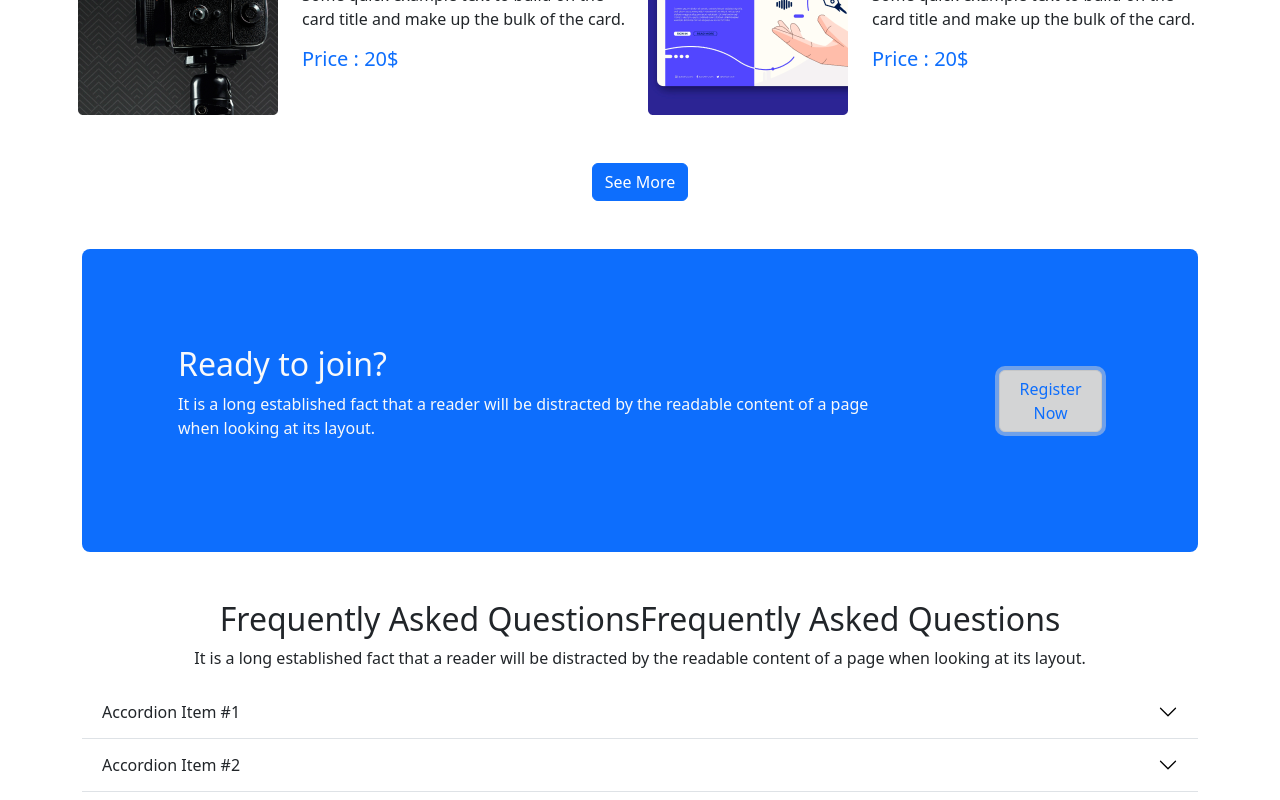
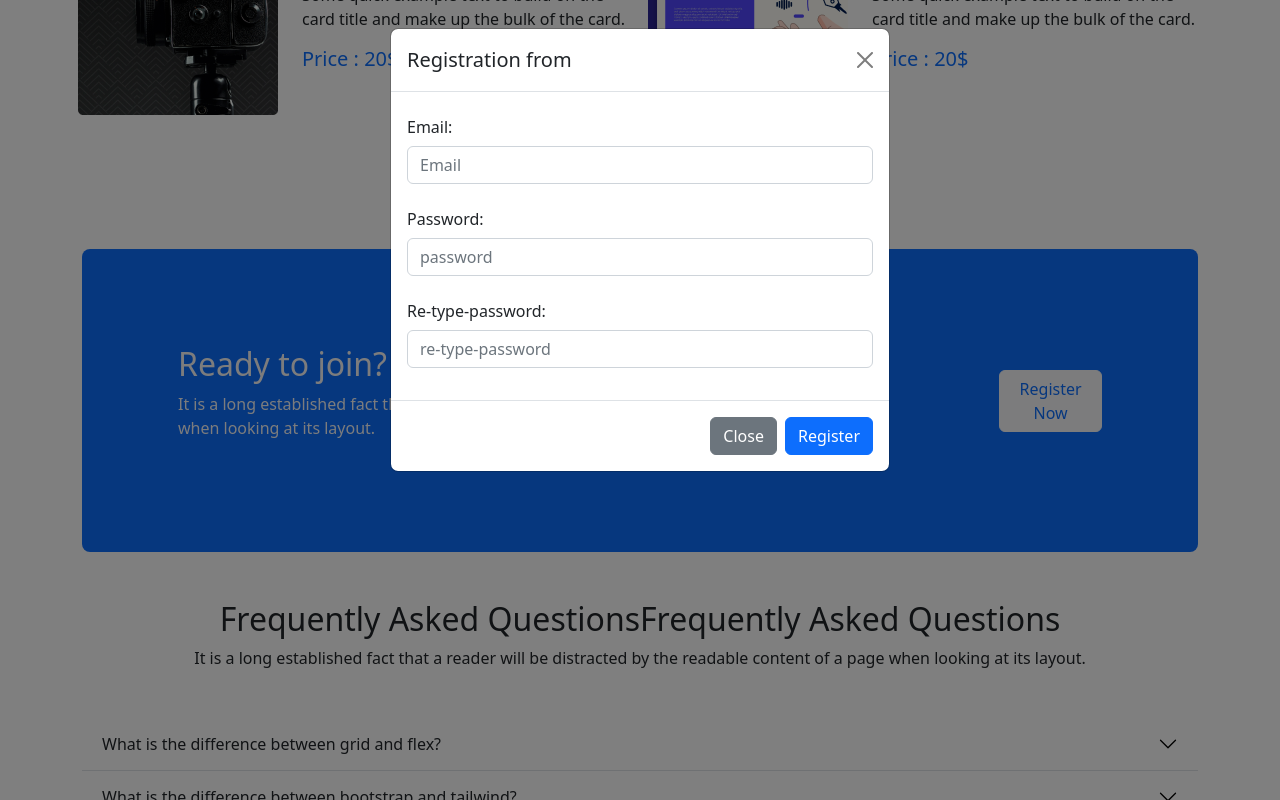
Before and after one commit to lbbiplob/Lb-Tech, a plain HTML site: page index.html in a window 1280 px wide. Both pictures are taken after a click on the button "Register Now". Shown: the part 1361-2161 px from the top of the page. Drawn offline with nearby package versions, Linux system fonts and the light colour scheme.

Commit message:
modal added

```diff
--- a/index.html
+++ b/index.html
@@ -180,8 +180,44 @@
                         <h2 class="tw-bold text-light">Ready to join?</h2>
                         <p class="text-light">It is a long established fact that a reader will be distracted by the readable content of a page when looking at its layout.</p>
                     </div>
+                    <!-- modal button  -->
                     <div class="m-lg-5 ">
-                        <button class="btn btn-light text-primary">Register Now</button>
+                        <button type="button" class="btn btn-light text-primary" data-bs-toggle="modal" data-bs-target="#exampleModal" data-bs-whatever="@mdo">Register Now</button>
+                    </div>
+                    <!-- modal button data  -->
+                    <div>
+                        <div class="modal fade" id="exampleModal" tabindex="-1" aria-labelledby="exampleModalLabel" aria-hidden="true">
+                          <div class="modal-dialog">
+                            <div class="modal-content">
+                              <div class="modal-header">
+                                <h5 class="modal-title" id="exampleModalLabel">Registration from</h5>
+                                <button type="button" class="btn-close" data-bs-dismiss="modal" aria-label="Close"></button>
+                              </div>
+                              <div class="modal-body">
+                                <form>
+                                  <div class="mb-3">
+                                    <label for="recipient-name" class="col-form-label">Email:</label>
+                                    <input type="email" placeholder="Email" class="form-control" id="recipient-name">
+                                  </div>
+                                  <div class="mb-3">
+                                    <label for="message-text" class="col-form-label">Password:</label><br>
+                                    <input class="form-control" type="password" placeholder="password" name="" id="">
+
+                                  </div>
+                                  <div class="mb-3">
+                                    <label for="message-text" class="col-form-label">Re-type-password:</label><br>
+                                    <input class="form-control" type="password" placeholder="re-type-password" name="" id="">
+
+                                  </div>
+                                </form>
+                              </div>
+                              <div class="modal-footer">
+                                <button type="button" class="btn btn-secondary" data-bs-dismiss="modal">Close</button>
+                                <button type="button" class="btn btn-primary">Register </button>
+                              </div>
+                            </div>
+                          </div>
+                        </div>
                     </div>
                 </div>
             </div>
@@ -199,45 +235,45 @@
                 <p>It is a long established fact that a reader will be distracted by the readable content of a page when looking at its layout.</p>
             </div>
             <div>
-                <div class="accordion accordion-flush" id="accordionFlushExample">
+                <div class="accordion accordion-flush my-5" id="accordionFlushExample">
                     <div class="accordion-item">
                       <h2 class="accordion-header" id="flush-headingOne">
                         <button class="accordion-button collapsed" type="button" data-bs-toggle="collapse" data-bs-target="#flush-collapseOne" aria-expanded="false" aria-controls="flush-collapseOne">
-                          Accordion Item #1
+                            What is the difference between grid and flex?
                         </button>
                       </h2>
                       <div id="flush-collapseOne" class="accordion-collapse collapse" aria-labelledby="flush-headingOne" data-bs-parent="#accordionFlushExample">
-                        <div class="accordion-body">Placeholder content for this accordion, which is intended to demonstrate the <code>.accordion-flush</code> class. This is the first item's accordion body.</div>
+                        <div class="accordion-body">Grid is made for two-dimensional layout while Flexbox is for one. This means Flexbox can work on either row or columns at a time, but Grids can work on both. Flexbox, gives you more flexibility while working on either element (row or column).</div>
                       </div>
                     </div>
                     <div class="accordion-item">
                       <h2 class="accordion-header" id="flush-headingTwo">
                         <button class="accordion-button collapsed" type="button" data-bs-toggle="collapse" data-bs-target="#flush-collapseTwo" aria-expanded="false" aria-controls="flush-collapseTwo">
-                          Accordion Item #2
+                            What is the difference between bootstrap and tailwind?
                         </button>
                       </h2>
                       <div id="flush-collapseTwo" class="accordion-collapse collapse" aria-labelledby="flush-headingTwo" data-bs-parent="#accordionFlushExample">
-                        <div class="accordion-body">Placeholder content for this accordion, which is intended to demonstrate the <code>.accordion-flush</code> class. This is the second item's accordion body. Let's imagine this being filled with some actual content.</div>
+                        <div class="accordion-body">Bootstrap comes with a set of pre-styled responsive, mobile-first components that possess a definite UI kit. Tailwind CSS uses a set of utility classes to create a neat UI with more flexibility and uniqueness. </div>
                       </div>
                     </div>
                     <div class="accordion-item">
                       <h2 class="accordion-header" id="flush-headingThree">
                         <button class="accordion-button collapsed" type="button" data-bs-toggle="collapse" data-bs-target="#flush-collapseThree" aria-expanded="false" aria-controls="flush-collapseThree">
-                          Accordion Item #3
+                            What is the box model?
                         </button>
                       </h2>
                       <div id="flush-collapseThree" class="accordion-collapse collapse" aria-labelledby="flush-headingThree" data-bs-parent="#accordionFlushExample">
-                        <div class="accordion-body">Placeholder content for this accordion, which is intended to demonstrate the <code>.accordion-flush</code> class. This is the third item's accordion body. Nothing more exciting happening here in terms of content, but just filling up the space to make it look, at least at first glance, a bit more representative of how this would look in a real-world application.</div>
+                        <div class="accordion-body">The CSS box model is essentially a box that wraps around every HTML element. It consists of: margins, borders, padding, and the actual content.</div>
                       </div>
                     </div>
                     <div class="accordion-item">
                       <h2 class="accordion-header" id="flush-headingThree">
                         <button class="accordion-button collapsed" type="button" data-bs-toggle="collapse" data-bs-target="#flush-collapseThree" aria-expanded="false" aria-controls="flush-collapseThree">
-                          Accordion Item #4
+                            What is the semantic tag in HTML?
                         </button>
                       </h2>
                       <div id="flush-collapseThree" class="accordion-collapse collapse" aria-labelledby="flush-headingThree" data-bs-parent="#accordionFlushExample">
-                        <div class="accordion-body">Placeholder content for this accordion, which is intended to demonstrate the <code>.accordion-flush</code> class. This is the third item's accordion body. Nothing more exciting happening here in terms of content, but just filling up the space to make it look, at least at first glance, a bit more representative of how this would look in a real-world application.</div>
+                        <div class="accordion-body">Many web sites contain HTML code like: <div id="nav"> <div class="header"> <div id="footer"> to indicate navigation, header, and footer.</div>
                       </div>
                     </div>
                   </div>
```
